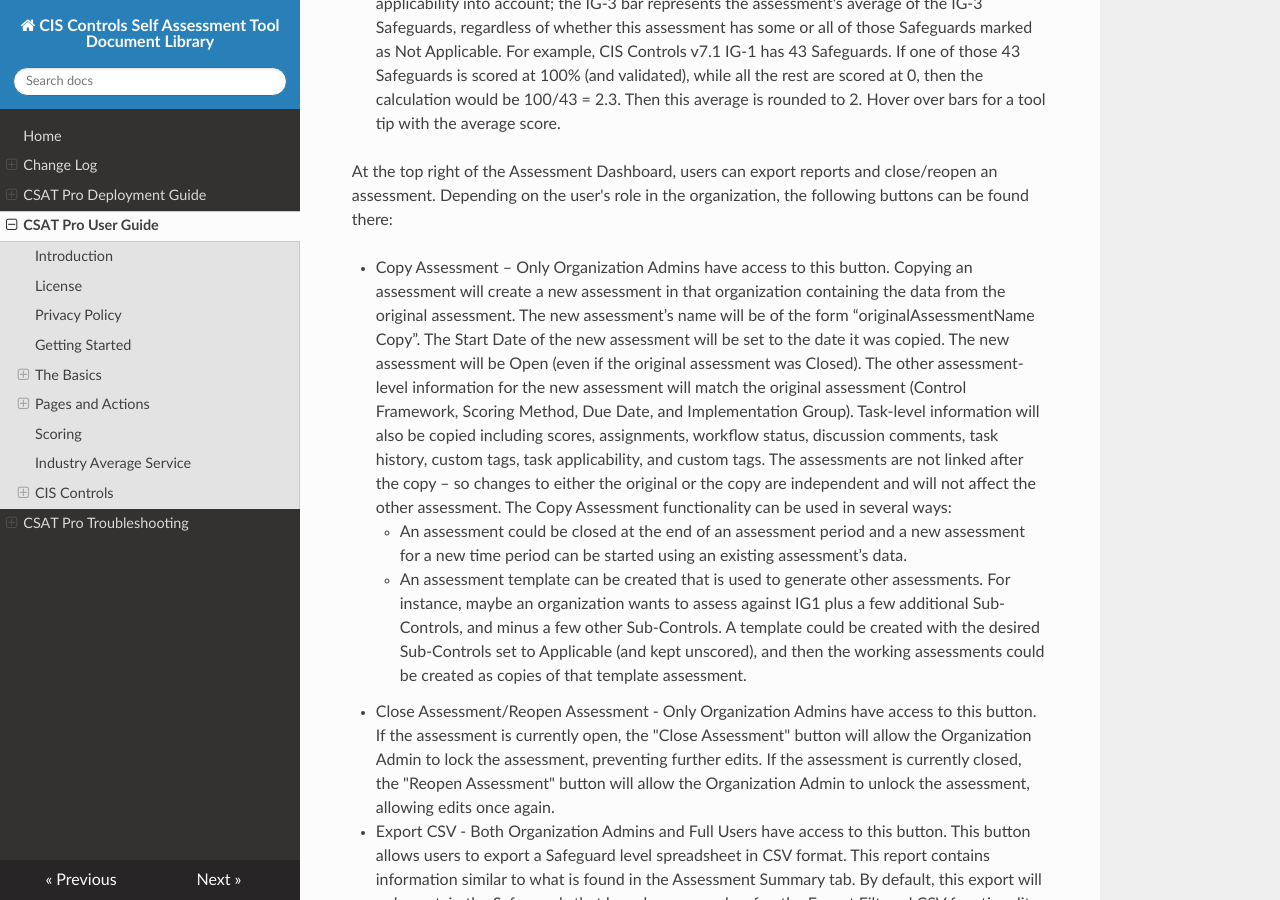
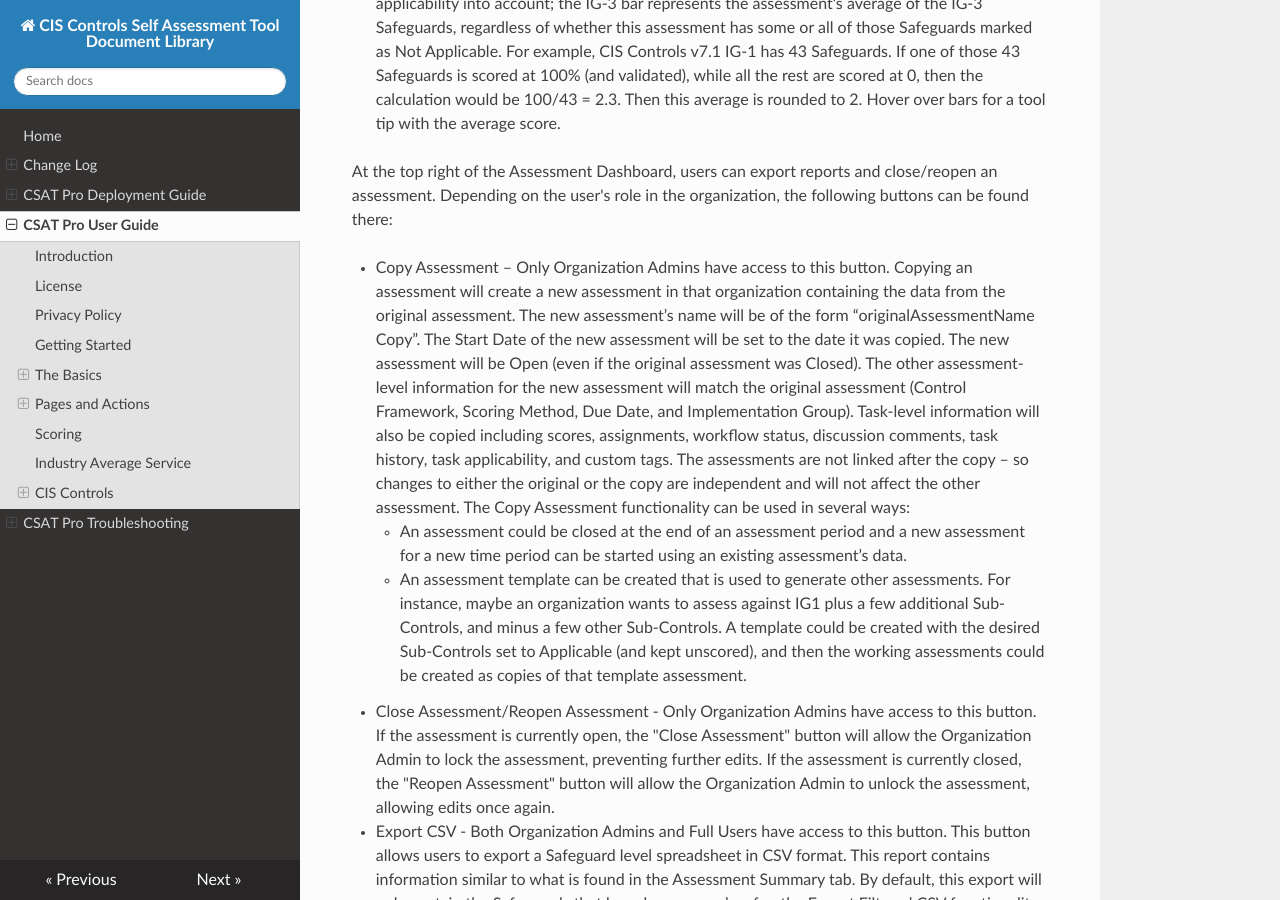
Before and after one commit to CISecurity/CSAT-Docs, an MkDocs documentation site: the page built from docs/source/csat_pro_user_guide.md, in a window 1280 px wide and 900 px high, scrolled down 12585 px. Built offline with MkDocs 1.6.1, drawn with Linux system fonts in a browser that asks for light colours; nearby versions of some CDN libraries; some of the changed text lies outside the part shown.

Commit message:
Made 3 minor updates
1) Removed duplicate "custom tags" in Copy Assessment section
2) Replaced first mention of CIS Controls (other than in CSAT name) with new CIS Critical Security Controls name
3) Updated "basic cyber hygiene" to be "essential cyber hygiene" for IG1

```diff
--- a/docs/source/csat_pro_user_guide.md
+++ b/docs/source/csat_pro_user_guide.md
@@ -248,7 +248,7 @@ Below that information are several graphs.  Clicking the information icon beside
 
 At the top right of the Assessment Dashboard, users can export reports and close/reopen an assessment.  Depending on the user's role in the organization, the following buttons can be found there:
 
-- Copy Assessment – Only Organization Admins have access to this button.  Copying an assessment will create a new assessment in that organization containing the data from the original assessment.  The new assessment’s name will be of the form “originalAssessmentName Copy”.  The Start Date of the new assessment will be set to the date it was copied.  The new assessment will be Open (even if the original assessment was Closed).  The other assessment-level information for the new assessment will match the original assessment (Control Framework, Scoring Method, Due Date, and Implementation Group).  Task-level information will also be copied including scores, assignments, workflow status, discussion comments, task history, custom tags, task applicability, and custom tags.  The assessments are not linked after the copy – so changes to either the original or the copy are independent and will not affect the other assessment.  The Copy Assessment functionality can be used in several ways:
+- Copy Assessment – Only Organization Admins have access to this button.  Copying an assessment will create a new assessment in that organization containing the data from the original assessment.  The new assessment’s name will be of the form “originalAssessmentName Copy”.  The Start Date of the new assessment will be set to the date it was copied.  The new assessment will be Open (even if the original assessment was Closed).  The other assessment-level information for the new assessment will match the original assessment (Control Framework, Scoring Method, Due Date, and Implementation Group).  Task-level information will also be copied including scores, assignments, workflow status, discussion comments, task history, task applicability, and custom tags.  The assessments are not linked after the copy – so changes to either the original or the copy are independent and will not affect the other assessment.  The Copy Assessment functionality can be used in several ways:
     - An assessment could be closed at the end of an assessment period and a new assessment for a new time period can be started using an existing assessment’s data.
     - An assessment template can be created that is used to generate other assessments.  For instance, maybe an organization wants to assess against IG1 plus a few additional Sub-Controls, and minus a few other Sub-Controls.  A template could be created with the desired Sub-Controls set to Applicable (and kept unscored), and then the working assessments could be created as copies of that template assessment.
 - Close Assessment/Reopen Assessment - Only Organization Admins have access to this button.  If the assessment is currently open, the "Close Assessment" button will allow the Organization Admin to lock the assessment, preventing further edits.  If the assessment is currently closed, the "Reopen Assessment" button will allow the Organization Admin to unlock the assessment, allowing edits once again.
```
Also changed, not shown: other parts of docs/source/csat_pro_user_guide.md (+2 -2 lines).
